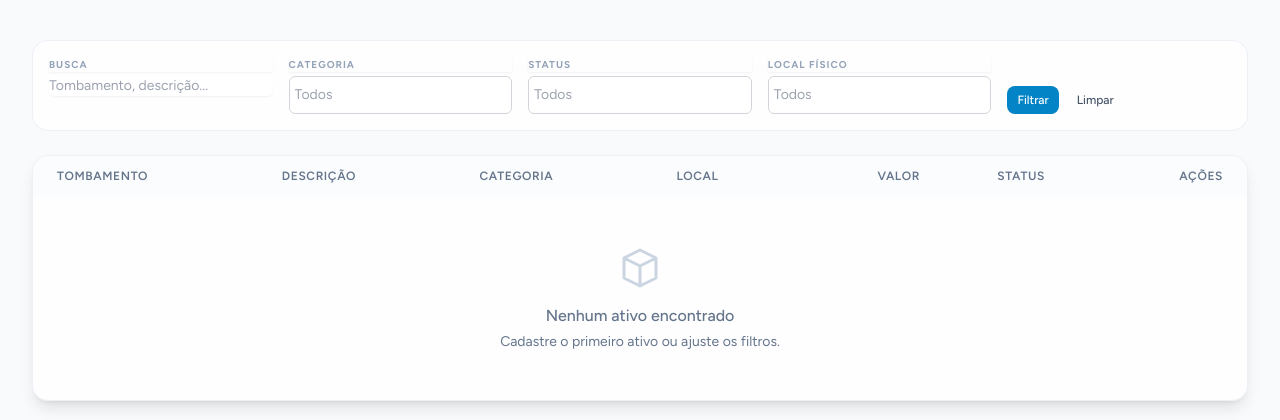
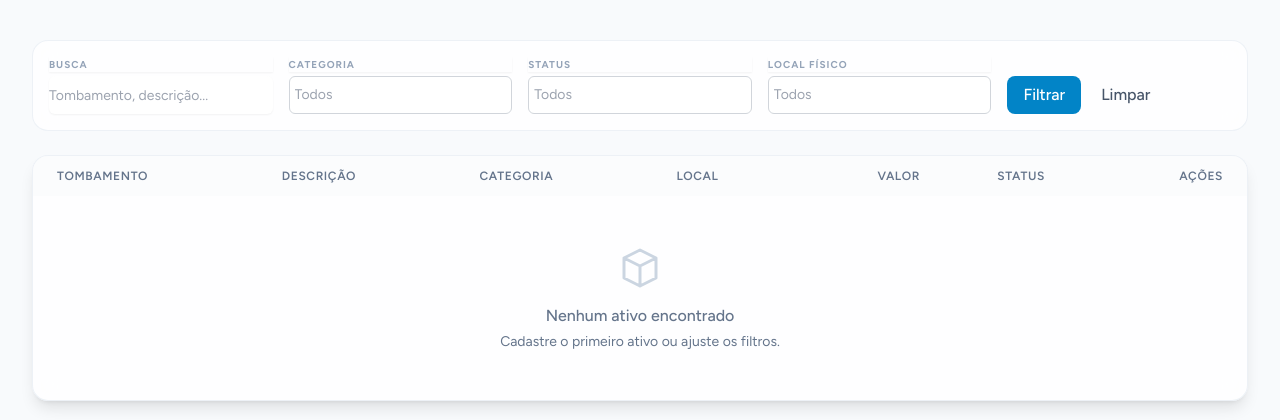
Before and after one commit to rogaciano/controle_patrimonial, a Django app: page /patrimonio/ativos/ in a window 1280 px wide. Shown: the part 148-568 px from the top of the page. Run offline with Django 5.2, Linux system fonts and the light colour scheme; the visitor is signed in with stand-in values (Sample User, id 1); data that the repository does not hold is empty; some libraries are stand-ins or nearby versions.

```diff
--- a/apps/patrimonio/templates/patrimonio/partials/_ativo_filters.html
+++ b/apps/patrimonio/templates/patrimonio/partials/_ativo_filters.html
@@ -6,7 +6,7 @@
             <label
                 class="block text-[10px] font-bold text-slate-400 dark:text-slate-500 uppercase tracking-widest mb-1 shadow-sm">Busca</label>
             <input type="text" name="busca" value="{{ request.GET.busca }}" placeholder="Tombamento, descrição..."
-                class="form-input w-full text-sm">
+                class="form-input w-full text-sm h-[38px]">
         </div>
         <div>
             <label
@@ -25,8 +25,8 @@
             {% render_field filter.form.local_fisico class="form-input select2-multiple w-full text-sm" %}
         </div>
         <div class="flex items-end gap-2">
-            <button type="submit" class="btn-primary btn-sm">Filtrar</button>
-            <a href="{% url 'patrimonio:ativo-list' %}" class="btn-ghost-secondary btn-sm">Limpar</a>
+            <button type="submit" class="btn-primary h-[38px]">Filtrar</button>
+            <a href="{% url 'patrimonio:ativo-list' %}" class="btn-ghost-secondary h-[38px]">Limpar</a>
         </div>
     </form>
 </div>
```
